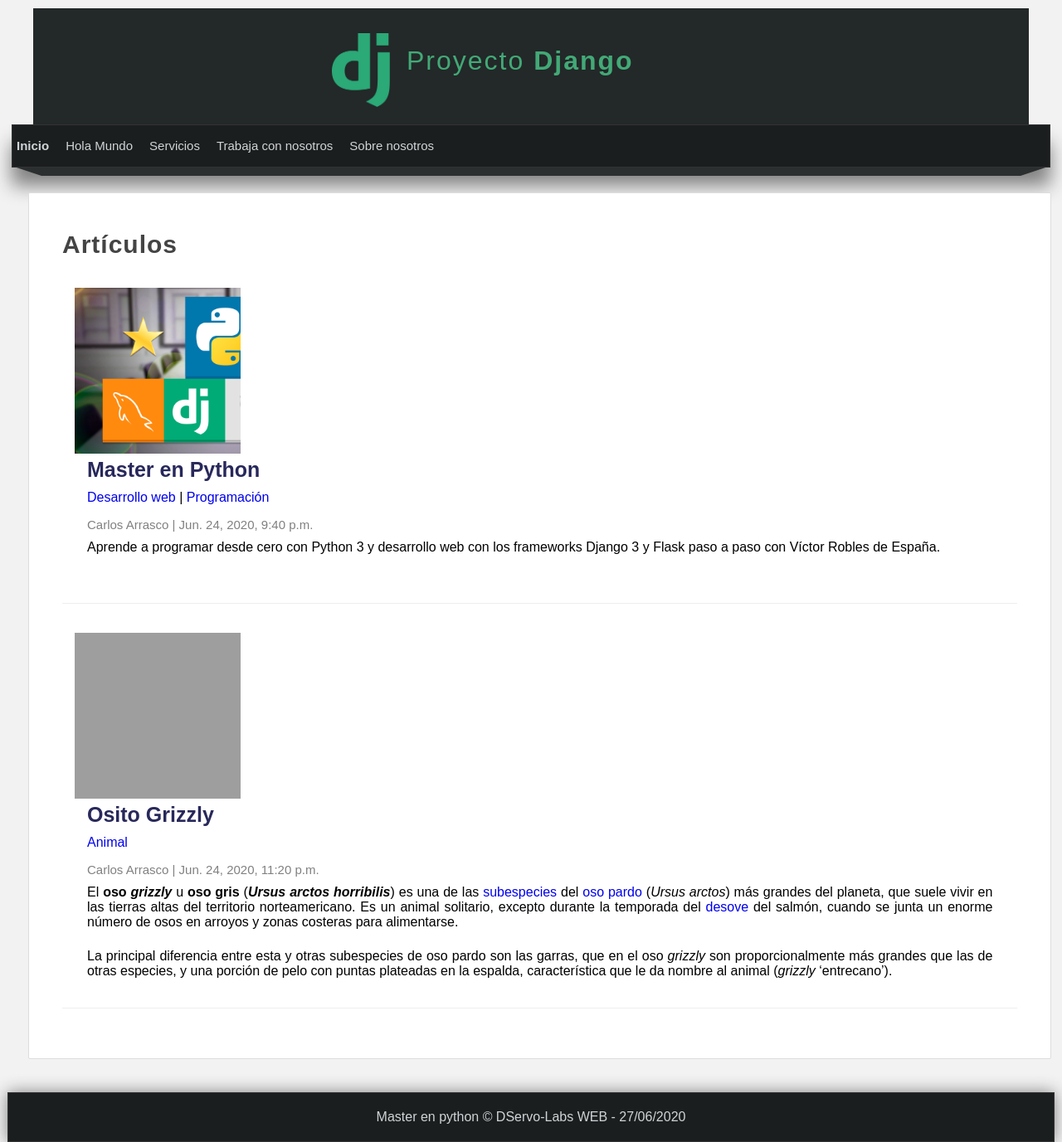
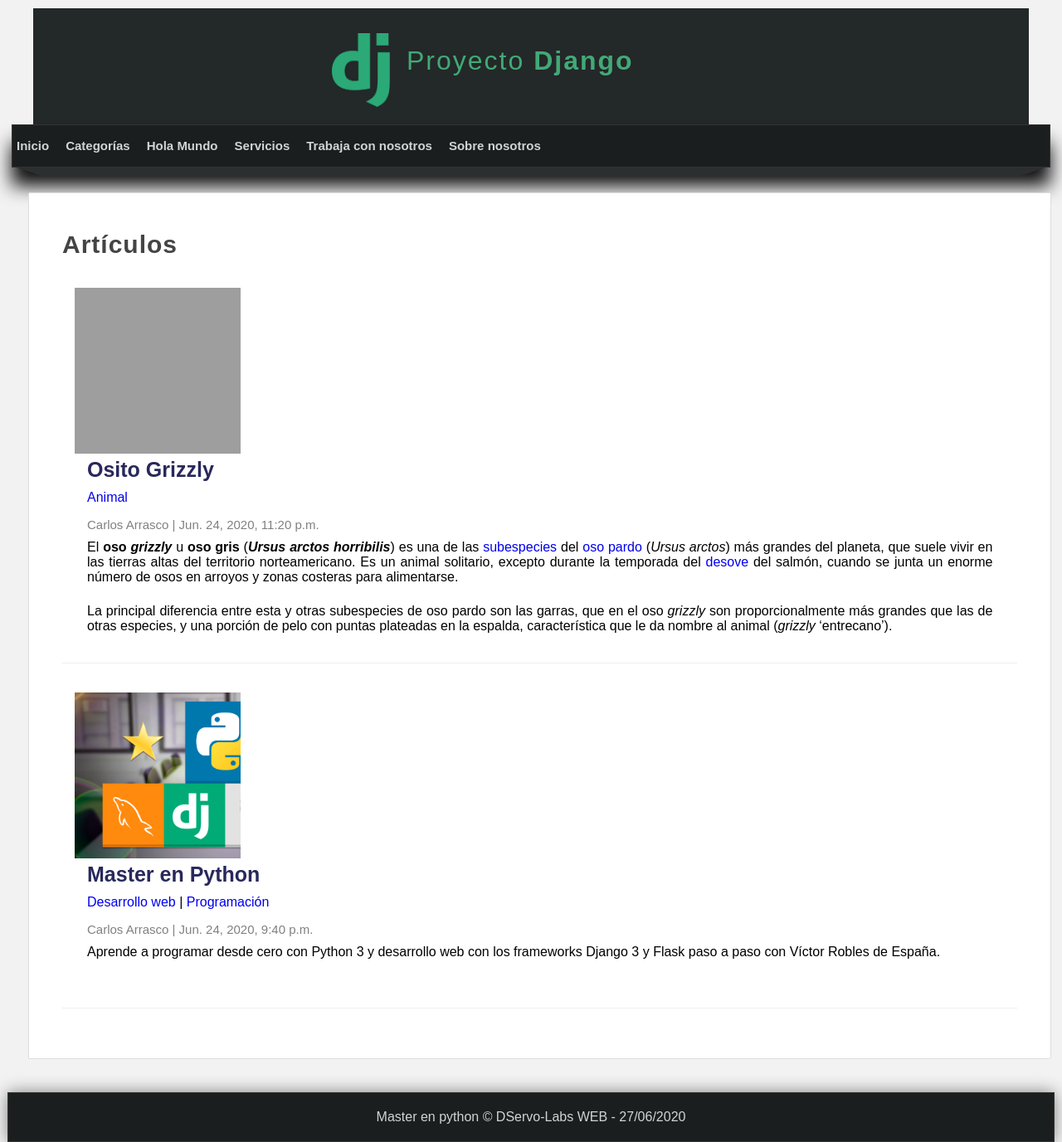
Before and after one commit to DernierServo/MasterPython, a Django app: page /articulos/ in a window 1280 px wide. Shown: the whole page at 83% size. Run offline with Django 3.2, Linux system fonts and the light colour scheme; data comes from the database, SQL or seed files in the repository; both versions use the stored data as it was after the commit; some libraries are stand-ins or nearby versions; grey boxes are pictures that could not be loaded.

Commit message:
Subir imágenes y Menú desplegable por Categorías

```diff
--- a/22-django/ProyectoDjango/ProyectoDjango/settings.py
+++ b/22-django/ProyectoDjango/ProyectoDjango/settings.py
@@ -124,6 +124,10 @@ USE_TZ = True
 
 STATIC_URL = '/static/'
 
+# Media
+MEDIA_URL = '/media/'
+MEDIA_ROOT = os.path.join(BASE_DIR, 'media')
+
 # Ckeditor
 # Google: toolbar button ckeditor
 #   https://ckeditor.com/latest/samples/old/toolbar/toolbar.html
--- a/22-django/ProyectoDjango/ProyectoDjango/urls.py
+++ b/22-django/ProyectoDjango/ProyectoDjango/urls.py
@@ -15,6 +15,7 @@ Including another URLconf
 """
 from django.contrib import admin
 from django.urls import path, include
+from django.conf import settings
 
 urlpatterns = [
     path('admin/', admin.site.urls),
@@ -22,3 +23,8 @@ urlpatterns = [
     path('', include('pages.urls')),
     path('', include('blog.urls')),
 ]
+
+# Ruta Imágenes
+if settings.DEBUG:
+    from django.conf.urls.static import static
+    urlpatterns += static(settings.MEDIA_URL, document_root=settings.MEDIA_ROOT)
--- a/22-django/ProyectoDjango/blog/models.py
+++ b/22-django/ProyectoDjango/blog/models.py
@@ -1,6 +1,7 @@
 from django.db import models
 from ckeditor.fields import RichTextField
 from django.contrib.auth.models import User
+
 
 # Create your models here.
 class Category(models.Model):
@@ -19,7 +20,7 @@ class Category(models.Model):
 class Article(models.Model):
     title = models.CharField(max_length=150, verbose_name='Título')
     content = RichTextField(verbose_name='Contenido')
-    image = models.ImageField(default='null', verbose_name='Imagen')
+    image = models.ImageField(default='null', verbose_name='Imagen', upload_to='articles')
     user = models.ForeignKey(User, editable=False, verbose_name='Usuario', on_delete=models.CASCADE)
     categories = models.ManyToManyField(Category, verbose_name='Categorías', blank=True)
     public = models.BooleanField(verbose_name='¿ Publicado?')
@@ -29,6 +30,7 @@ class Article(models.Model):
     class Meta:
         verbose_name = 'Artículo'
         verbose_name_plural = 'Artículos'
+        ordering = ['-created_at']
 
     def __str__(self):
         return self.title
--- a/22-django/ProyectoDjango/mainApp/static/css/styles.css
+++ b/22-django/ProyectoDjango/mainApp/static/css/styles.css
@@ -66,32 +66,72 @@ nav {
     margin: 0 auto;
     background-color: #1B1E1F;
     border: 1px solid #333333;
-    box-shadow: 0px 22px 22px gray;
+    box-shadow: 0px 22px 22px rgb(14, 13, 13);
     font-size: 15px;
 }
 
-nav ul {
+nav > ul {
     list-style: none;
     text-decoration: none;
 }
 
-nav ul li {
+nav > ul > li {
     line-height: 40px;
     float: left;
 }
 
-nav ul li a {
+nav > ul > li > a {
     display: block;
     padding: 5px;
     padding-right: 15px;
     color: #d1d4d6;
 }
 
-nav ul li a:hover {
+nav > ul > li > a:hover {
     background: #2ba977;
     box-shadow: 0px 0px 5px #444 insert ;
     color: white;
     transition: 500ms;
+}
+
+nav > ul > li:hover > ul {
+    display: block;
+    color: white;
+    margin: 0px;
+    list-style: none;
+}
+
+nav > ul > li > ul {
+    display: none;
+    position: absolute;
+    color: white;
+    text-align: left;
+    width: 160px;
+    box-shadow: 0px 2px 2px gray;
+}
+
+
+nav > ul > li:hover > ul > li{
+    background: rgb(51, 50, 50);
+    border-bottom: 1px solid #d6d6d6;
+    padding: 8px;
+    line-height: 25px;
+    font-size: 13px;
+    transition: all 300ms;
+}
+
+nav > ul > li:hover > ul > li a{
+    color: white;
+    transition: all 300ms;
+}
+
+nav > ul > li:hover > ul > li:hover{
+    background-color: #42a977;
+}
+
+nav > ul > li:hover > ul > li:hover a{
+    display: block;
+    color: white;
 }
 
 .barra {
--- a/22-django/ProyectoDjango/mainApp/templates/layouts/layout.html
+++ b/22-django/ProyectoDjango/mainApp/templates/layouts/layout.html
@@ -30,11 +30,26 @@
             <ul>
                 <li>
                     <!--<a href = '/'>Inicio</a>-->
-                    <strong><a href="{% url 'n_index' %}">Inicio</a></strong>
+                    <a href="{% url 'n_index' %}"><strong>Inicio</strong></a>
+                </li>
+                <li>
+                    <!--<a href = '/'>Inicio</a>-->
+                    <a href="{% url 'n_articulos' %}"><strong>Categorías</strong></a>
+                    <ul>
+                        <li>
+                            <a href="{% url 'n_index' %}"><strong>Categoría 1</strong></a>
+                        </li>
+                        <li>
+                            <a href="{% url 'n_index' %}"><strong>Categoría 2</strong></a>
+                        </li>
+                        <li>
+                            <a href="{% url 'n_index' %}"><strong>Categoría 3</strong></a>
+                        </li>
+                    </ul>
                 </li>
                 {% for page in pages %}
                     <li>
-                        <a href="{% url 'n_page' page.2 %}">{{ page.1 }} </a>
+                        <a href="{% url 'n_page'  page.2 %}"><strong>{{ page.1 }}</strong></a>
                     </li>
                 {% endfor %}
             </ul>
```
Also changed, not shown: 22-django/ProyectoDjango/db.sqlite3, 22-django/ProyectoDjango/media/articles/masterPython.png (added).
